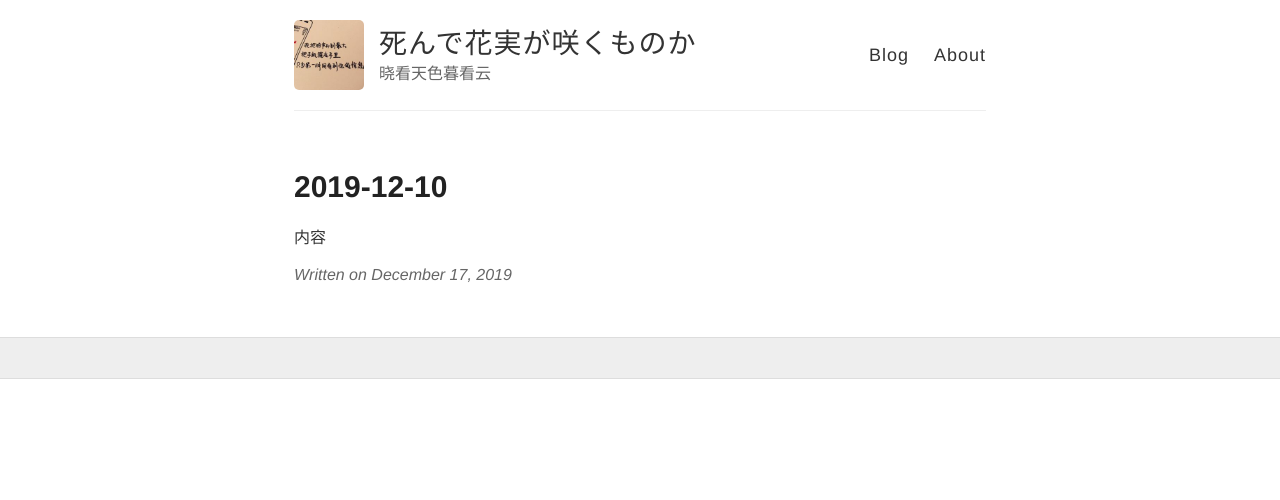
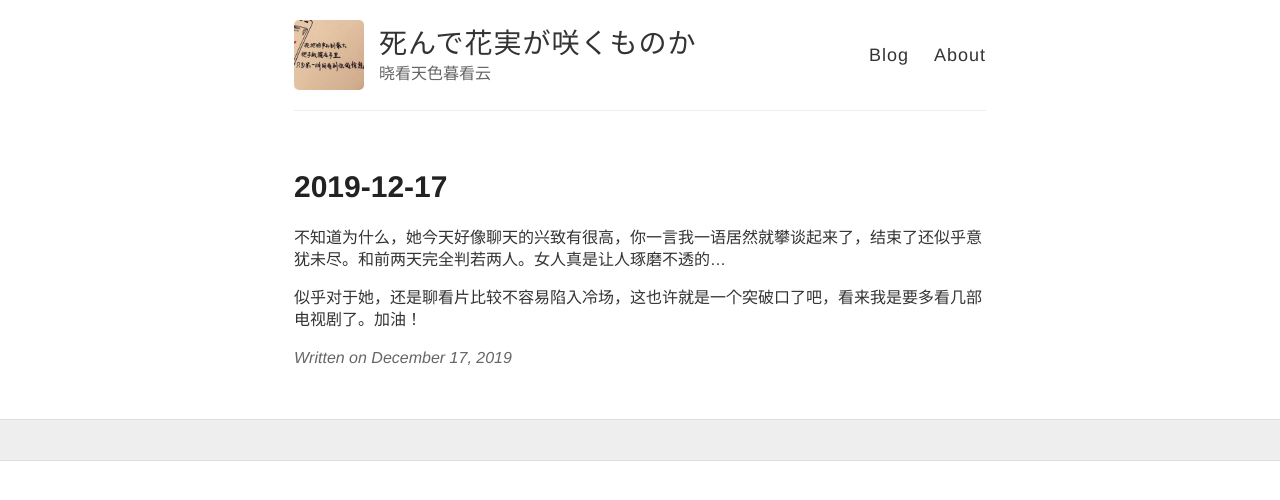
Before and after one commit to wiki650/wiki650.github.io, a Jekyll site: the page built from _posts/2019-12-17-wiki20191217.md, in a window 1280 px wide. Shown: the top 500 px of the page. Built offline with Jekyll 4.4.1, drawn with Linux system fonts in a browser that asks for light colours; comment, search, counter and statistics services are not loaded.

Commit message:
Update 2019-12-17-wiki20191217.md

```diff
--- a/_posts/2019-12-17-wiki20191217.md
+++ b/_posts/2019-12-17-wiki20191217.md
@@ -1,6 +1,8 @@
 ---
 layout: post
-title: 2019-12-10
+title: 2019-12-17
 ---
 
-内容
+不知道为什么，她今天好像聊天的兴致有很高，你一言我一语居然就攀谈起来了，结束了还似乎意犹未尽。和前两天完全判若两人。女人真是让人琢磨不透的...
+
+似乎对于她，还是聊看片比较不容易陷入冷场，这也许就是一个突破口了吧，看来我是要多看几部电视剧了。加油！
```
